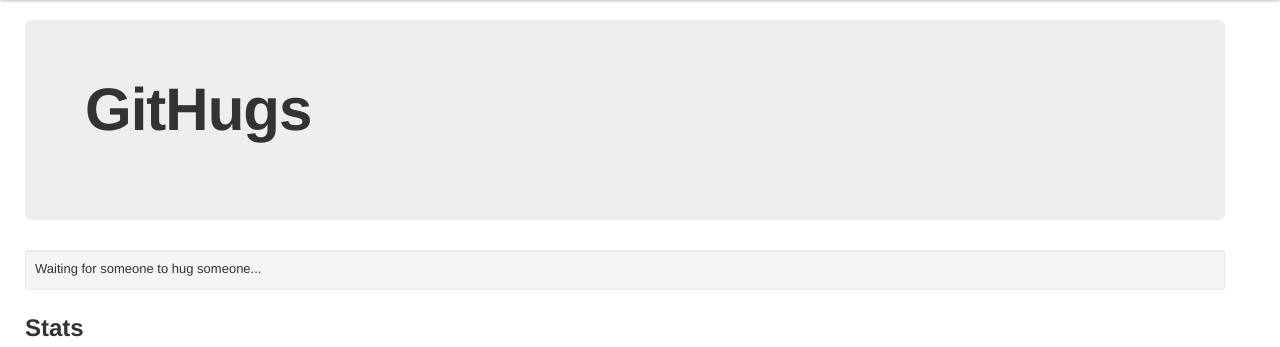
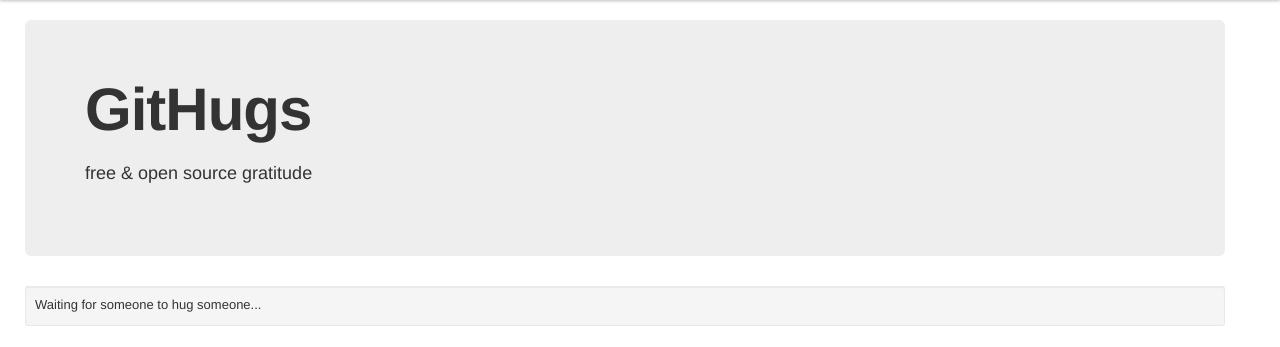
Before and after one commit to ojii/githug, a Python web app: template templates/index.html in a window 1280 px wide. Shown: the part 40-387 px from the top of the page. Run offline with Jinja, Linux system fonts and the light colour scheme; the template is opened without the code that fills it, so the values that code supplies are empty.

Commit message:
tagline on index

```diff
--- a/templates/index.html
+++ b/templates/index.html
@@ -2,6 +2,7 @@
 {% block content %}
 <div class="hero-unit row">
     <h1>GitHugs</h1>
+    <p>free &amp; open source gratitude</p>
     {% if g.user and g.user.can_hug() %}
         {% include "inc/hug_form.html" %}
     {% endif %}
```
